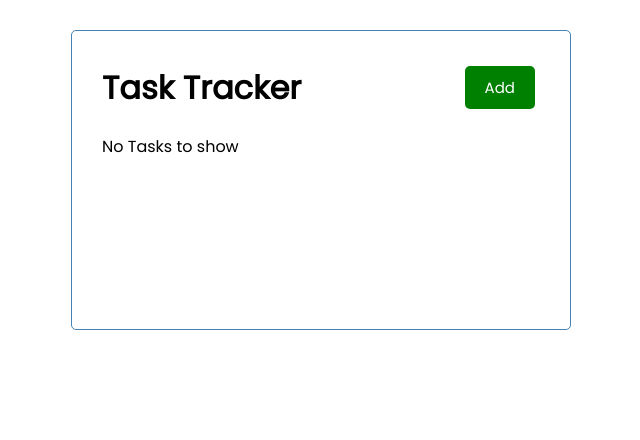
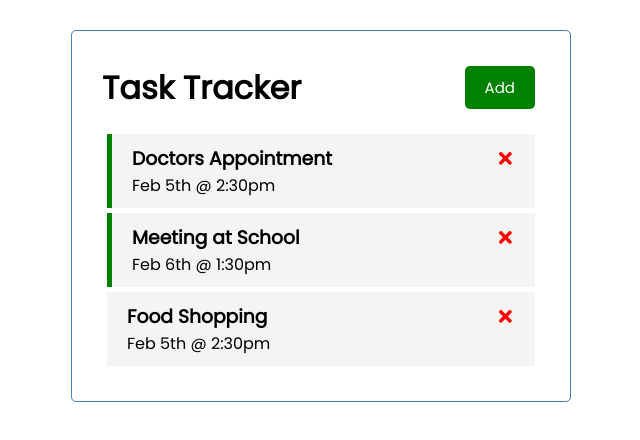
Before and after one commit to kumar-tushar/Task-Tracker-React, a React (Create React App) app: page / in a window 1280 px wide. Shown: the top 440 px of the page, without its empty margins (319-959 px from the left). Built offline with nearby package versions, Linux system fonts and the light colour scheme; data requests are answered from the project's data file.

Commit message:
01:30:00

```diff
--- a/src/App.js
+++ b/src/App.js
@@ -1,4 +1,4 @@
-import {useState} from "react";
+import {useEffect, useState} from "react";
 import Header from "./components/Header"
 import Tasks from "./components/Tasks";
 import AddTask from "./components/AddTask";
@@ -8,6 +8,19 @@
     const [showAddTask, setShowAddTask]=useState(false)
 
     const [tasks, setTasks]=useState([])
+
+    useEffect(()=>{
+        const getTasks=async ()=>{
+            const tasksFromServer=await fetchTasks()
+            setTasks(tasksFromServer)
+        }
+        getTasks()
+    },[])
+
+    const fetchTasks=async ()=>{
+        const res=await fetch('http://localhost:5000/tasks')
+        return await res.json()
+    }
 
     const addTask=(task)=>{
         const id=Math.floor(Math.random()*10000)+1
--- a/src/components/Tasks.js
+++ b/src/components/Tasks.js
@@ -3,7 +3,7 @@
 const Tasks = ({tasks, onDelete, onToggle}) => {
     return (
         <>
-            {tasks.map( (task) => ( <Task key={task.id} task={task} onDelete={onDelete} onToggle={onToggle}/>) )}
+            {tasks.map( (task, index) => ( <Task key={index} task={task} onDelete={onDelete} onToggle={onToggle}/>) )}
         </>
     )
 }
```
